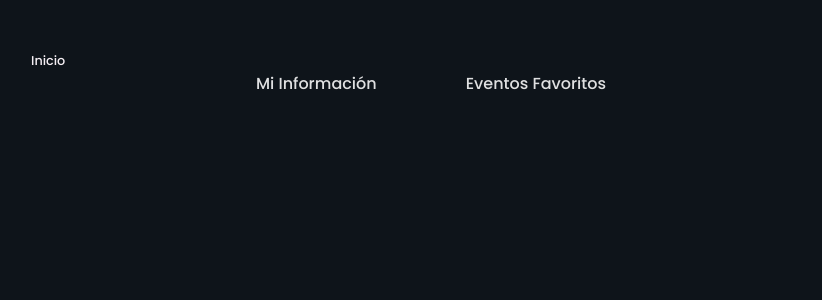
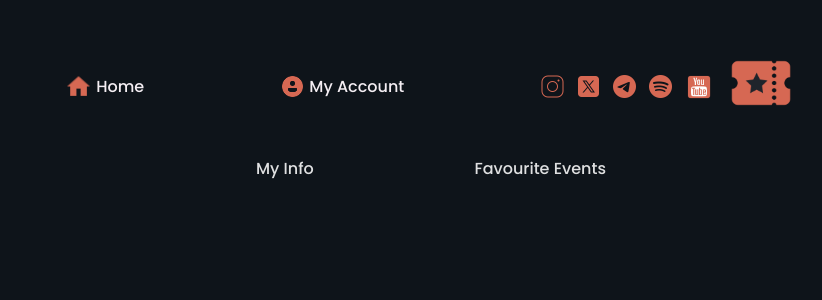
Before and after one commit to Fpaganoni/Course-react, a React (Vite) app in the folder React-course/: page /profile in a window 1280 px wide. Shown: the top 300 px of the page, without its empty margins (209-1031 px from the left). Built offline with nearby package versions, Linux system fonts and the light colour scheme.

Commit message:
more details in modules css

```diff
--- a/React-course/src/views/Detail/Detail.module.css
+++ b/React-course/src/views/Detail/Detail.module.css
@@ -204,10 +204,15 @@
   border: 1px solid var(--black-ligth);
   margin-top: 0.5rem;
   letter-spacing: 1px;
+  transition: box-shadow 300ms ease-in-out;
 
   &&:hover {
-    border: none;
+    border: 1px solid var(--black-ligth);
+    box-shadow: 1px 1px 2px var(--black-ligth), 3px 3px 4px var(--black-ligth);
   }
+}
+.buyButton:active {
+  outline: none;
 }
 
 .pricesTable {
--- a/React-course/src/views/Detail/index.jsx
+++ b/React-course/src/views/Detail/index.jsx
@@ -2,15 +2,15 @@ import { useParams } from "react-router-dom";
 import { useEffect, useState } from "react";
 import styles from "./Detail.module.css";
 import { format } from "date-fns";
+import { Link } from "react-router-dom";
 import x from "../../assets/icon-X.png";
 import instagram from "../../assets//icon-instagram.png";
 import telegram from "../../assets/icon-telegram.png";
 import spotify from "../../assets/icon-spotify.png";
 import youtube from "../../assets/icon-youtube.png";
 import userImg from "../../assets/user.png";
-import { Link } from "react-router-dom";
+import ticket from "../../assets/ticket.png";
 import home from "../../assets/icon-home.png";
-import ticket from "../../assets/ticket.png";
 
 const Detail = () => {
   const { eventId } = useParams();
--- a/React-course/src/views/Profile/Profile.module.css
+++ b/React-course/src/views/Profile/Profile.module.css
@@ -12,15 +12,62 @@
 }
 
 .linkContainer {
-  width: 800px;
+  width: 100%;
+  min-width: 1000px;
+  display: flex;
+  align-items: center;
+  justify-content: space-evenly;
+}
+
+.firstNavbar {
+  margin-bottom: 1rem;
+  width: 100%;
+  display: flex;
+  align-items: center;
+  justify-content: space-evenly;
+}
+
+.socials {
+  display: flex;
+  align-items: center;
+  gap: 0.7rem;
+}
+
+.socialIcons {
+  width: 25px;
+  height: 25px;
+  cursor: pointer;
+}
+
+.socialIconYT {
+  cursor: pointer;
 }
 
 .homeLink {
+  display: flex;
+  align-items: center;
+  gap: 0.3rem;
   color: var(--white);
   text-decoration: none;
-  text-align: left;
-  font-size: 0.8rem;
-  transition: all 0.3s ease;
+  font-size: 1rem;
+  transition: all 0.3s ease-in-out;
+
+  &&:hover {
+    color: var(--white);
+    text-shadow: 1px 1px 1px var(--orange), 2px 2px 2px var(--orange);
+  }
+}
+
+.homeImg {
+  align-self: center;
+}
+
+.profileLink {
+  display: flex;
+  align-items: center;
+  gap: 0.3rem;
+  color: var(--white);
+  transition: all 0.3s ease-in-out;
 
   &&:hover {
     color: var(--white);
@@ -35,7 +82,7 @@
 .tabsContainer {
   display: flex;
   gap: 2.3rem;
-  margin: 0 auto 1rem;
+  margin: 1rem auto 3rem;
   width: 350px;
   justify-content: space-between;
 }
--- a/React-course/src/views/Profile/components/LikedEvents/LikedEvents.module.css
+++ b/React-course/src/views/Profile/components/LikedEvents/LikedEvents.module.css
@@ -0,0 +1,5 @@
+.eventsContainers {
+  width: 100%;
+  display: flex;
+  flex-wrap: wrap;
+}
--- a/React-course/src/views/Profile/components/LikedEvents/index.jsx
+++ b/React-course/src/views/Profile/components/LikedEvents/index.jsx
@@ -55,7 +55,7 @@ const LikedEvents = () => {
   }
 
   return (
-    <div>
+    <div className={styles.eventsContainers}>
       {events.map((event, index) => {
         return (
           <EventItem
--- a/React-course/src/views/Profile/index.jsx
+++ b/React-course/src/views/Profile/index.jsx
@@ -1,5 +1,13 @@
 import { Outlet, useLocation, useNavigate, Link } from "react-router-dom";
 import styles from "./Profile.module.css";
+import home from "../../assets/icon-home.png";
+import x from "../../assets/icon-X.png";
+import instagram from "../../assets//icon-instagram.png";
+import telegram from "../../assets/icon-telegram.png";
+import spotify from "../../assets/icon-spotify.png";
+import youtube from "../../assets/icon-youtube.png";
+import userImg from "../../assets/user.png";
+import ticket from "../../assets/ticket.png";
 
 const Profile = () => {
   // useLocation de react-router nos ayuda con los tags
@@ -14,9 +22,54 @@ const Profile = () => {
   return (
     <div className={styles.profileContainer}>
       <div className={styles.linkContainer}>
-        <Link to="/" className={styles.homeLink}>
-          Inicio
-        </Link>
+        <div className={styles.firstNavbar}>
+          <Link to="/" className={styles.homeLink}>
+            <img
+              src={home}
+              className={styles.homeImg}
+              alt="home"
+              width={25}
+              height={25}
+            />
+            Home
+          </Link>
+          <Link className={styles.profileLink} to="/profile/my-info">
+            <img
+              className={styles.userImg}
+              src={userImg}
+              width={25}
+              height={25}
+            ></img>
+            My Account
+          </Link>
+
+          <div className={styles.socials}>
+            <img
+              className={styles.socialIcons}
+              src={instagram}
+              alt="instagram"
+            />
+            <img className={styles.socialIcons} src={x} alt="X" />
+            <img className={styles.socialIcons} src={telegram} alt="telegram" />
+            <img className={styles.socialIcons} src={spotify} alt="spotify" />
+            <img
+              className={styles.socialIconYT}
+              src={youtube}
+              alt="youtube"
+              width={30}
+            />
+
+            <figure className={styles.ticketContainer}>
+              <img
+                className={styles.ticketImg}
+                src={ticket}
+                alt="ticket"
+                width={70}
+                height={70}
+              />
+            </figure>
+          </div>
+        </div>
       </div>
 
       <div className={styles.tabsContainer}>
@@ -26,7 +79,7 @@ const Profile = () => {
           }`}
           onClick={() => handleTabClicks("my-info")}
         >
-          Mi Información
+          My Info
         </span>
         <span
           className={`${
@@ -34,7 +87,7 @@ const Profile = () => {
           } ${styles.tab}`}
           onClick={() => handleTabClicks("liked-events")}
         >
-          Eventos Favoritos
+          Favourite Events
         </span>
       </div>
       <Outlet />
```
